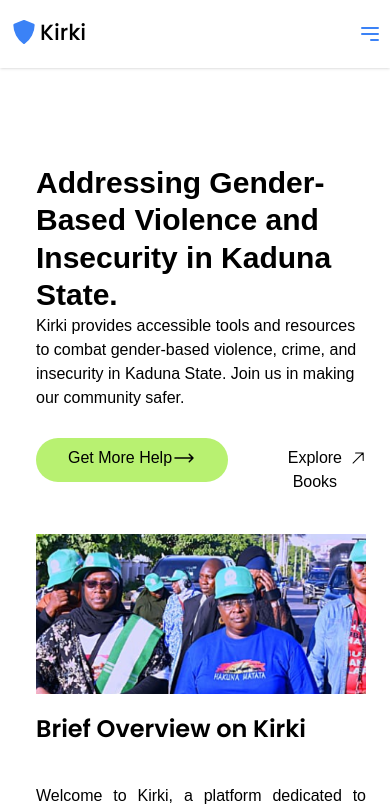
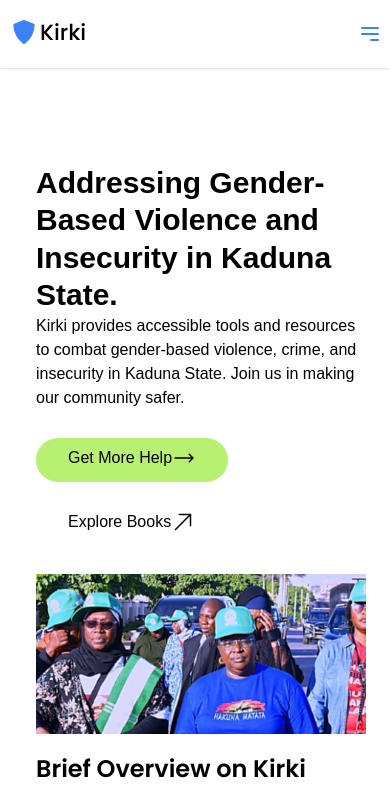
Before and after one commit to Jerryvic911/Justice, a Next.js app: page / in a window 390 px wide. Shown: the top 811 px of the page. Built offline with nearby package versions, Linux system fonts and the light colour scheme.

Commit message:
button repositioned

```diff
--- a/src/app/components/Body.jsx
+++ b/src/app/components/Body.jsx
@@ -29,7 +29,7 @@ function Body() {
               gender-based violence, crime, and insecurity in Kaduna State. Join
               us in making our community safer.
             </p>
-            <div className='mt-2 flex gap-5 pt-5 capitalize'>
+            <div className='mt-2 flex flex-col md:flex-row gap-5 pt-5 capitalize'>
             <Link href='/contact'>
             <button className='flex font-manrope h-11 w-[12rem] capitalize rounded-full bg-[#B8F171] pl-8 pt-[8.5px]'>
                 get more help
```
